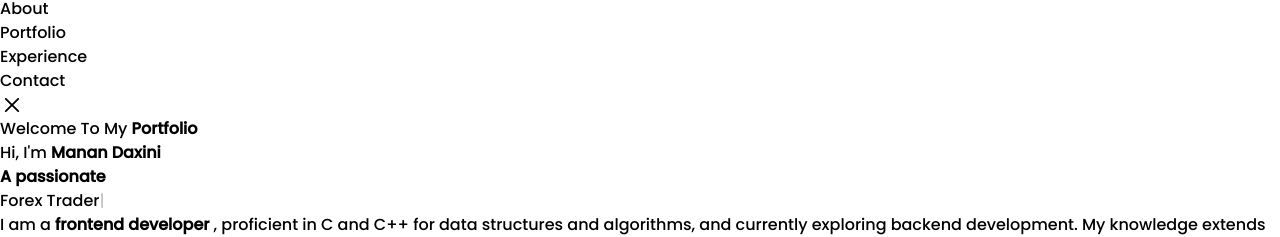
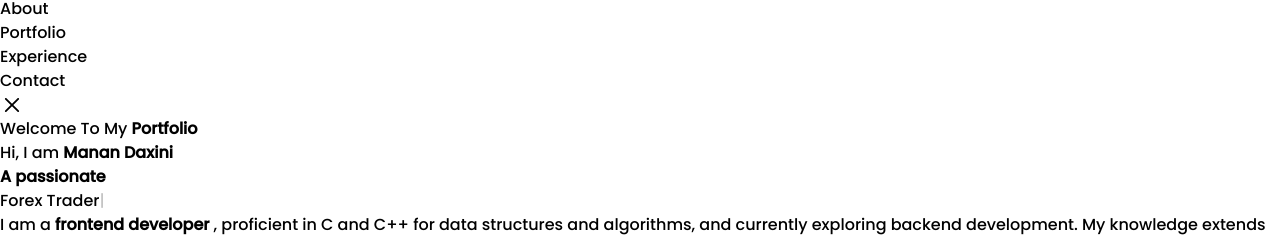
Before and after one commit to MANANDAXINI/portfolio, a React (Vite) app: page / in a window 1280 px wide. Shown: the part 1355-1592 px from the top of the page. Built offline with nearby package versions, Linux system fonts and the light colour scheme.

Commit message:
all done

```diff
--- a/src/components/Home.jsx
+++ b/src/components/Home.jsx
@@ -14,7 +14,7 @@ function Home() {
             Welcome To My <strong>Portfolio</strong>
          </span>
           <div className="flex items-center">
-            <h1 className="text-4xl font-bold text-gray-800 pt-3 mt-3">Hi, I'm <strong>Manan Daxini</strong></h1>
+            <h1 className="text-4xl font-bold text-gray-800 pt-3 mt-3">Hi, I am <strong>Manan Daxini</strong></h1>
           </div>
           <div className="flex text-2xl md:text-4xl">
             <h1 className="text-gray-800"> <strong>A passionate</strong></h1>{" "}
@@ -67,7 +67,7 @@ function Home() {
           </div>
         </div>
         <div className="md:w-1/2 md:ml-52 md:mt-20 mt-8 order-1">
-          <img src="public/manan.jpg" className="rounded-full w-[470px] h-[460px]" alt="Manan Daxini" />
+          <img src="public\manan.jpg" className="rounded-full w-[470px] h-[460px]" alt="Manan Daxini" />
         </div>
       </div>
     </div>
```
